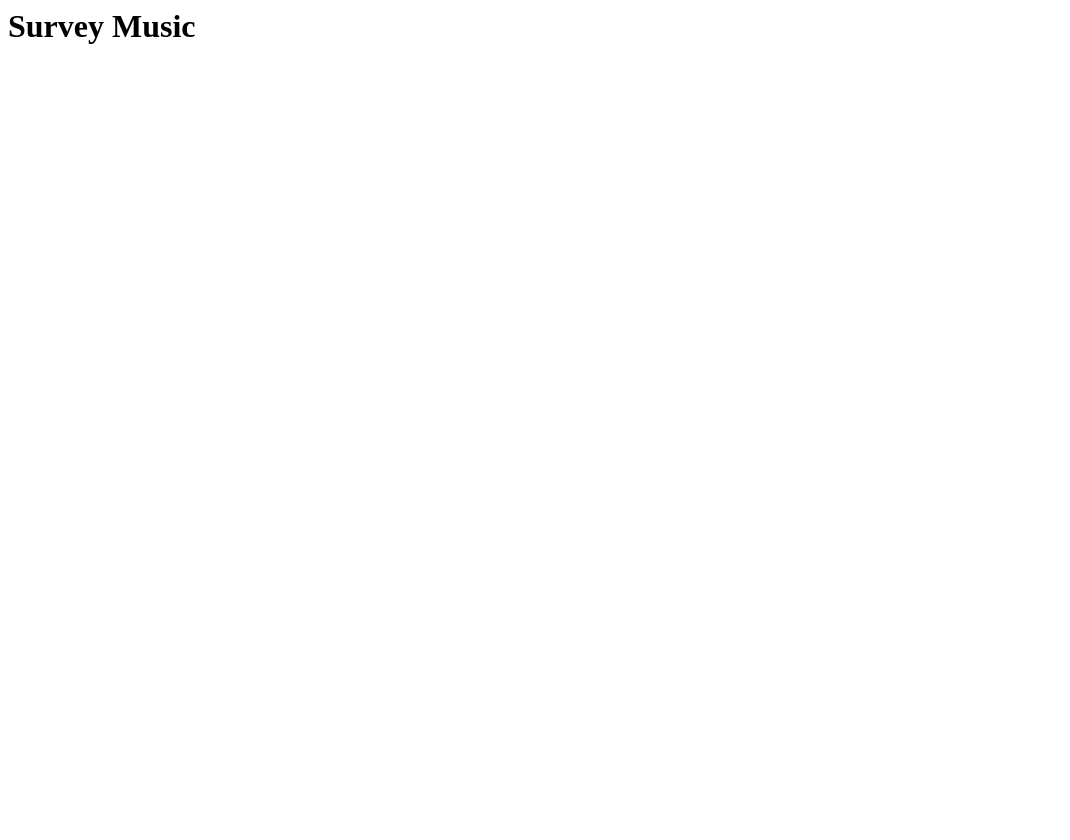
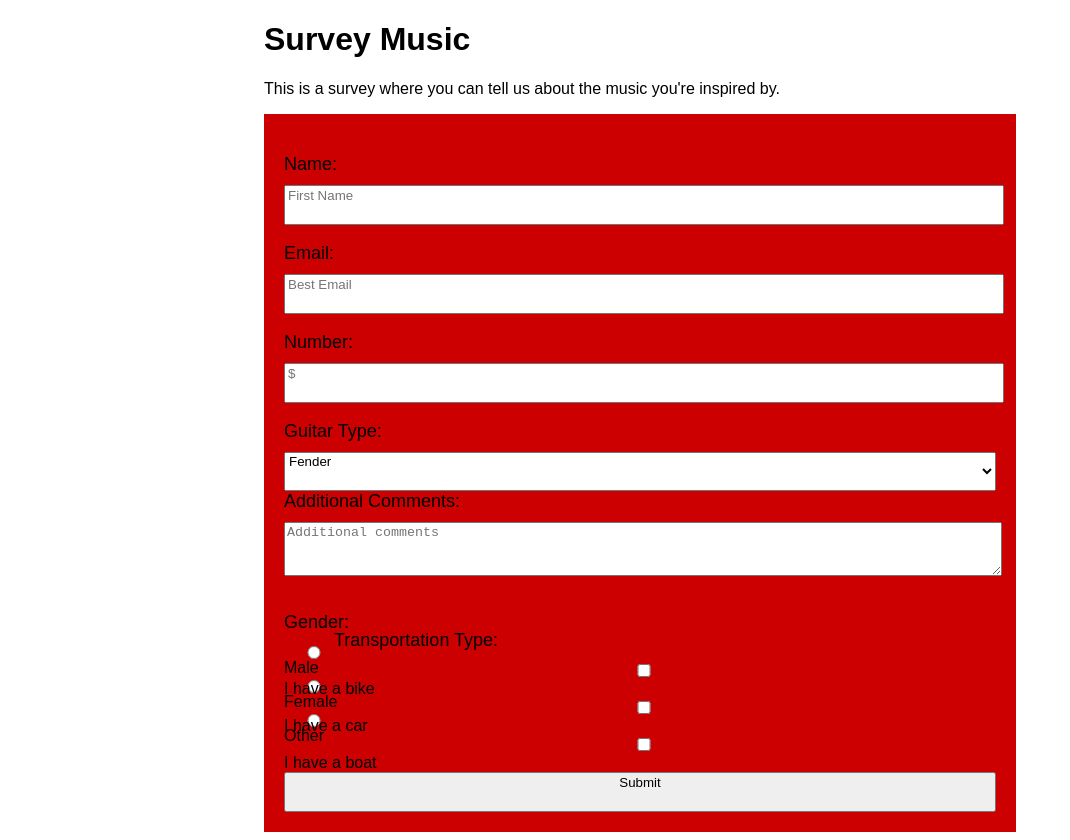
Before and after one commit to Powerfuljhm/survey-form, a plain HTML site: page index.html in a window 1280 px wide. Shown: the whole page, without its empty margins (0-1070 px from the left). Before the commit the page ends 800 px from the top, so only its background shows below. Drawn offline with Linux system fonts and the light colour scheme.

```diff
--- a/index.html
+++ b/index.html
@@ -1 +1,85 @@
-<h1 id="title">Survey Music</h1>
+<!DOCTYPE html>
+<html lang="en">
+    <head>
+
+        <style>
+            body {
+                font-family: sans-serif;
+                padding-left: 20%;
+                padding-right: 20%;
+            }
+            label {
+                font-size: 18px;
+                display: block;
+                padding-bottom: 10px;
+            }
+            input, textarea, select {
+                display: block;
+                width: 100%;
+                padding-bottom: 20px;
+            }
+            form {
+                background-color: #cc0000;
+                padding: 40px 20px 20px 20px;
+            }
+            #button-area {
+                float: left;
+                width: 50px;
+                height: 50px;
+            }
+
+            input[type=checkbox]:not(old) + label,
+            input[type=radio   ]:not(old) + label {
+              display      : inline-block;
+              margin-left  : -28px;
+              padding-left : 28px;
+            }
+        </style>
+    </head>
+    <body>
+      <h1 id="title">Survey Music</h1>
+      <p id="description">This is a survey where you can tell us about the music you're inspired by.
+      </p>
+      <form id="survey-form">
+          <label id="name-label">Name:</label>
+          <input type="text" name="name" id="name" required placeholder="First Name"><br>
+
+          <label id="email-label">Email:</label>
+          <input type="email" name="email" id="email" required placeholder="Best Email"><br>
+
+          <label id="number-label">Number:</label>
+          <input type="number" name="number" id="number" min="0" max="10" required placeholder="$"><br>
+
+          <label id="guitar-type-label">Guitar Type:</label>
+          <select id="dropdown" name="guitars">
+            <option value="fender">Fender</option>
+            <option value="martin">Martin</option>
+            <option value="epiphone">Epiphone</option>
+            <option value="other">Other</option>
+          </select>
+
+          <label id="additional-comments-label">Additional Comments:</label>
+          <textarea placeholder="Additional comments"></textarea><br>
+
+          <br>
+          <div id="button-area">
+          <label id="gender-label">Gender:</label>
+          <input type="radio" class="radio-inline" name="gender" value="male"> Male<br>
+          <input type="radio" class="radio-inline" name="gender" value="female"> Female<br>
+          <input type="radio" class="radio-inline" name="gender" value="other"> Other
+          </div>
+          <br>
+
+          <div id="rbutton-area">
+          <label id="transportation-type-label">Transportation Type:</label>
+          <input type="checkbox" id="vehicle1" name="vehicle1" value="Bike">I have a bike<br>
+          <input type="checkbox" id="vehicle2" name="vehicle2" value="Car">I have a car<br>
+          <input type="checkbox" id="vehicle3" name="vehicle3" value="Boat">I have a boat<br>
+          </div>
+
+
+          <input type="submit" id="submit">
+      </form>
+      <script src="https://cdn.freecodecamp.org/testable-projects-fcc/v1/bundle.js"></script>
+  </body>
+</html>
```
Also changed, not shown: 1 other file.
